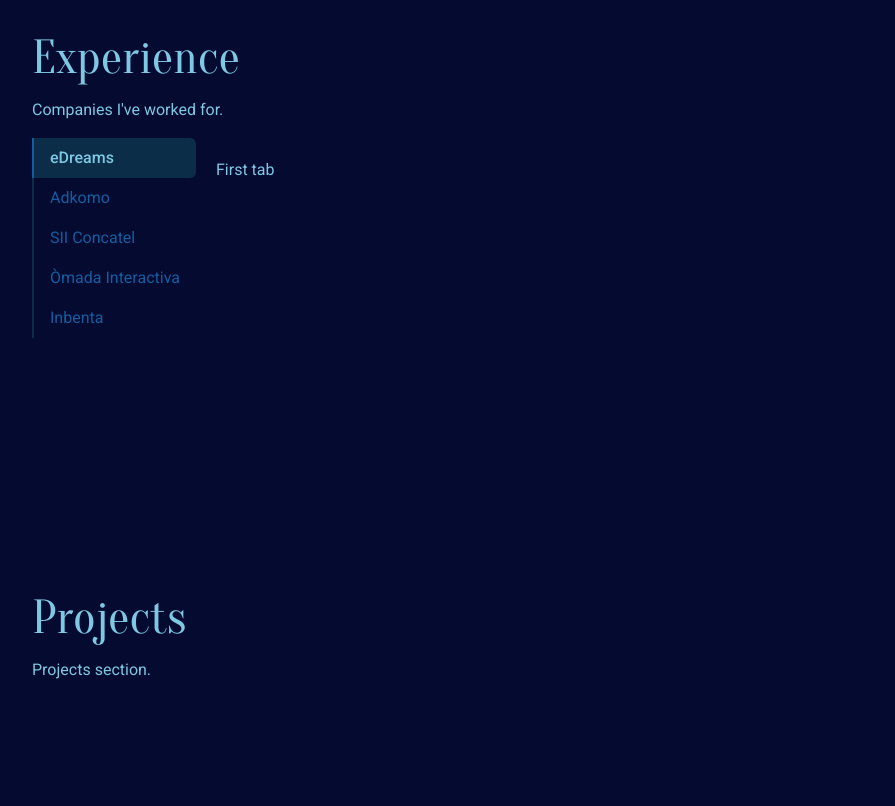
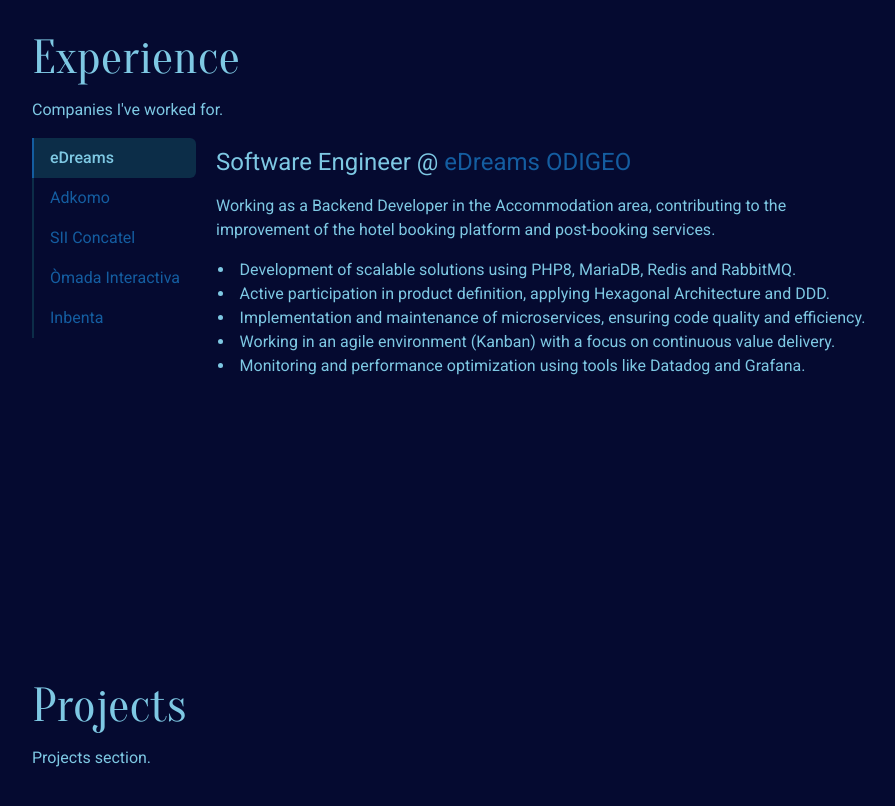
Before and after one commit to jgarciatorralba/presentation-portfolio-project, a Next.js app: page / in a window 1280 px wide. Shown: the part 1580-2386 px from the top of the page, without its empty margins (184-1079 px from the left). Built offline with nearby package versions, Linux system fonts and the light colour scheme.

Commit message:
create experiences component, adjust min height

```diff
--- a/app/_components/experience.tsx
+++ b/app/_components/experience.tsx
@@ -2,6 +2,7 @@
 
 import { JSX } from "react";
 import { oranienbaum } from "../(root)/fonts";
+import experiences from "./experiences";
 import Section from "./section";
 import Tabs from "./tabs";
 
@@ -13,13 +14,7 @@
                 <p className="paragraph">Companies I've worked for.</p>
 
                 <Tabs
-                    children={[
-                        { active: true, label: "eDreams", component: "First tab" },
-                        { active: false, label: "Adkomo", component: "Second tab" },
-                        { active: false, label: "SII Concatel", component: "Third tab" },
-                        { active: false, label: "Òmada Interactiva", component: "Fourth tab" },
-                        { active: false, label: "Inbenta", component: "Fifth tab" }
-                    ]}
+                    children={experiences}
                 />
             </div>
         </Section>
--- /dev/null
+++ b/app/_components/experiences.tsx
@@ -0,0 +1,25 @@
+import { JSX } from "react";
+
+const eDreamsUrl: string = "https://www.edreams.es/";
+
+const eDreams: JSX.Element = (
+    <div className="tab-content">
+        <h3 className="mb-4 text-lg md:text-2xl">Software Engineer @ <a className="text-midnightBlue" href={eDreamsUrl} target="_blank" rel="noopener noreferrer">eDreams ODIGEO</a></h3>
+        <p className="paragraph">Working as a Backend Developer in the Accommodation area, contributing to the improvement of the hotel booking platform and post-booking services.</p>
+        <ul className="list-disc list-inside pl-6">
+            <li className="-indent-[1.4rem]">Development of scalable solutions using PHP8, MariaDB, Redis and RabbitMQ.</li>
+            <li className="-indent-[1.4rem]">Active participation in product definition, applying Hexagonal Architecture and DDD.</li>
+            <li className="-indent-[1.4rem]">Implementation and maintenance of microservices, ensuring code quality and efficiency.</li>
+            <li className="-indent-[1.4rem]">Working in an agile environment (Kanban) with a focus on continuous value delivery.</li>
+            <li className="-indent-[1.4rem]">Monitoring and performance optimization using tools like Datadog and Grafana.</li>
+        </ul>
+    </div>
+);
+
+export default [
+    { active: true, label: "eDreams", component: eDreams },
+    { active: false, label: "Adkomo", component: <div>Second experience</div> },
+    { active: false, label: "SII Concatel", component: <div>Third experience</div> },
+    { active: false, label: "Òmada Interactiva", component: <div>Fourth experience</div> },
+    { active: false, label: "Inbenta", component: <div>Fifth experience</div> },
+];
--- a/app/_components/tabs.tsx
+++ b/app/_components/tabs.tsx
@@ -31,7 +31,7 @@
                 ))}
             </div>
 
-            <div className="py-5 md:px-5 w-full relative">
+            <div className="py-5 md:py-2 md:px-5 w-full relative min-h-[20lh] xl:min-h-[12lh]">
                 {children.map(({ component }, i) => (
                     <div
                         key={i}
--- a/app/styles/tabs.module.css
+++ b/app/styles/tabs.module.css
@@ -1,5 +1,5 @@
 .tabContent {
-    width: 100%;
+    width: fit-content;
     transition: opacity 0.3s ease-in-out, visibility 0.3s ease-in-out;
     visibility: hidden;
     opacity: 0;
```
